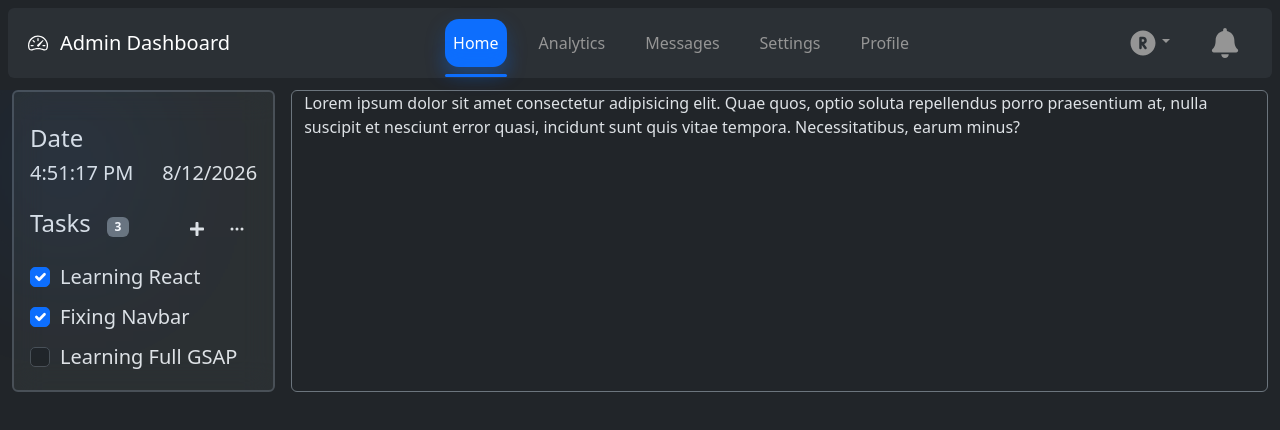
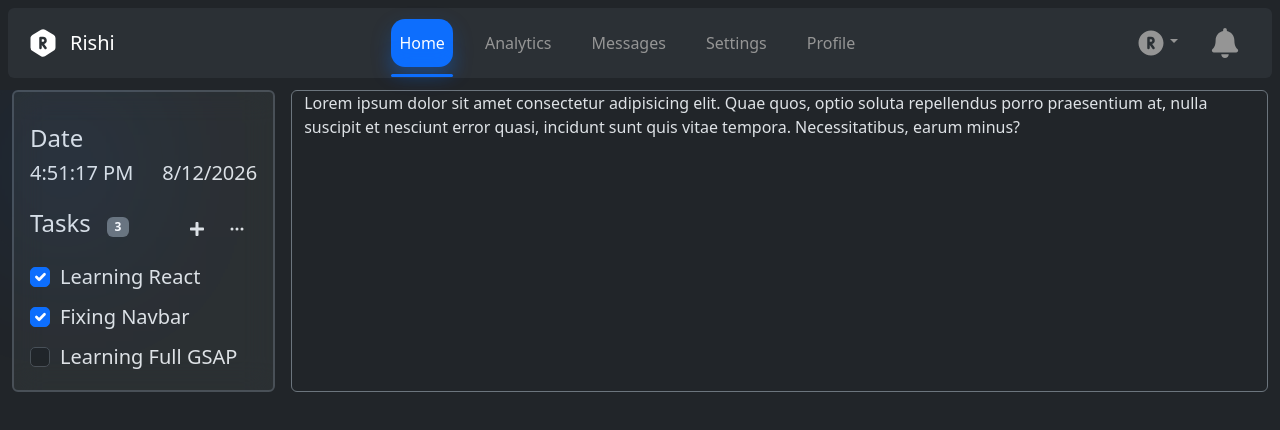
Before and after one commit to RishiTheProgrammer/Admin-Dashboard, a React (Vite) app: page / in a window 1280 px wide. Shown: the top 430 px of the page. Built offline with nearby package versions, Linux system fonts and the light colour scheme.

Commit message:
Used custom Logo instead of Admin Dashboard text

```diff
--- a/src/components/navbar.jsx
+++ b/src/components/navbar.jsx
@@ -2,7 +2,7 @@ import Container from 'react-bootstrap/Container';
 import Nav from 'react-bootstrap/Nav';
 import Navbar from 'react-bootstrap/Navbar';
 import NavDropdown from 'react-bootstrap/NavDropdown';
-import { BsSpeedometer2 } from "react-icons/bs";
+import { TbHexagonLetterRFilled } from "react-icons/tb";
 import { TbCircleLetterRFilled } from "react-icons/tb";
 import { FaBell } from "react-icons/fa";
 import { NavLink } from "react-router-dom";
@@ -23,8 +23,8 @@ const navbar = ({theme, setTheme}) => {
     <>
         <Navbar expand="lg" className="bg-body-tertiary m-2 rounded-2 px-2 py-2 navbar" fixed="top">
           <Container fluid>
-            <Navbar.Brand href="#" className='d-flex align-items-center gap-1'>
-              <BsSpeedometer2 className="me-2" /> Admin Dashboard
+            <Navbar.Brand href="https://rishitheprogrammer.vercel.app" className='d-flex align-items-center gap-1'>
+              <TbHexagonLetterRFilled size={30} className='me-2'/> Rishi
             </Navbar.Brand>
             <Navbar.Toggle aria-controls="offcanvasNavbar-expand-lg" />
             <Navbar.Offcanvas
@@ -38,15 +38,15 @@ const navbar = ({theme, setTheme}) => {
                 </Offcanvas.Title>
               </Offcanvas.Header>
               <Offcanvas.Body>
-                <Nav className="mx-lg-auto d-lg-flex align-items-center gap-4">
+                <Nav className="mx-lg-auto mx-0 d-lg-flex align-items-center gap-4">
                     <NavLink to="/" end className={navClass}>Home</NavLink>
                     <NavLink to="/analytics" className={navClass}>Analytics</NavLink>
                     <NavLink to="/messages" className={navClass}>Messages</NavLink>
                     <NavLink to="/settings" className={navClass}>Settings</NavLink>
                     <NavLink to="/profile" className={navClass}>Profile</NavLink>
                 </Nav>
-                  <NavDropdown title={user.icon} id="basic-nav-dropdown" className="me-3">
-
+                  <div className="d-flex gap-2 mx-auto m-lg-0 w-auto">
+                    <NavDropdown title={user.icon} id="basic-nav-dropdown">
                       <NavDropdown.Item href="#action/3.2">
                         Profile
                       </NavDropdown.Item>
@@ -62,6 +62,7 @@ const navbar = ({theme, setTheme}) => {
                       </NavDropdown.Item>
                     </NavDropdown>
                     <NavLink to="/messages" className='nav-link'><FaBell size={30}/></NavLink>
+                  </div>
               </Offcanvas.Body>
             </Navbar.Offcanvas>
           </Container>
```
Lines whose indentation alone changed are shown as unchanged.
